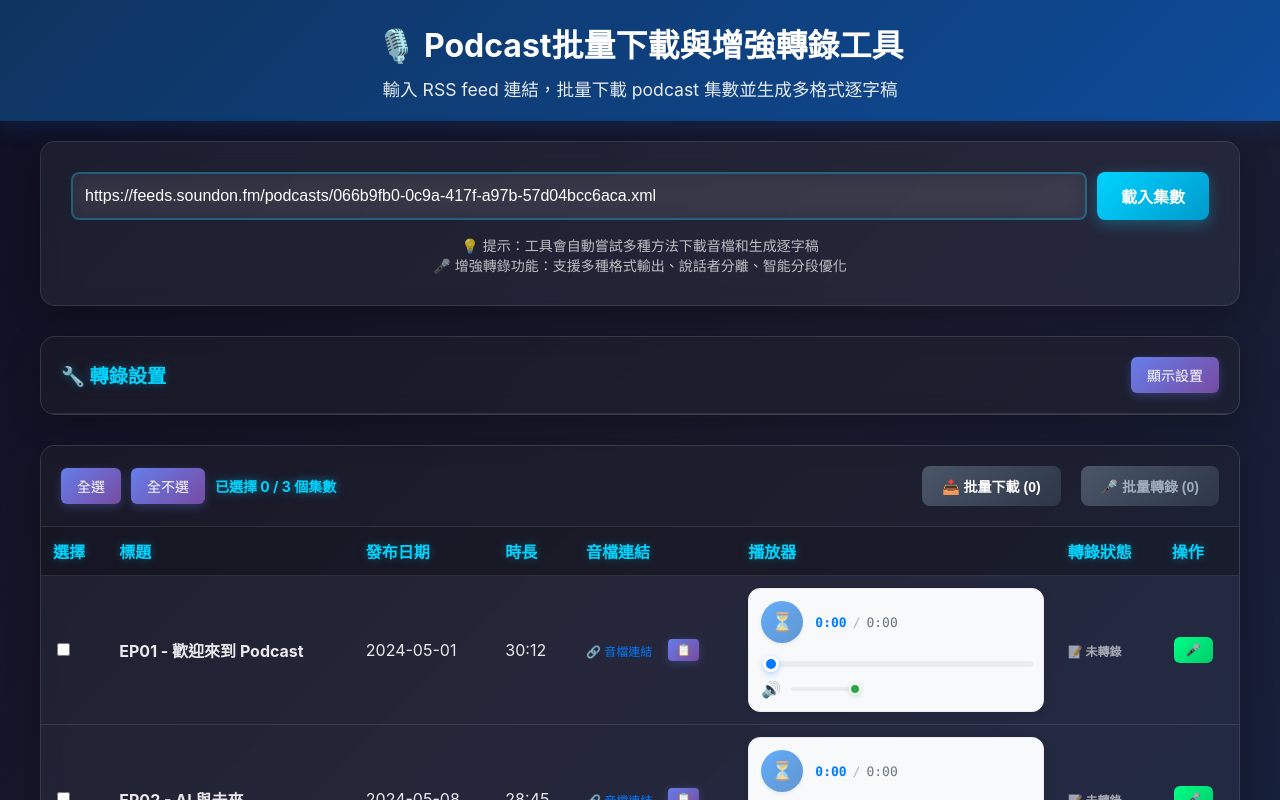
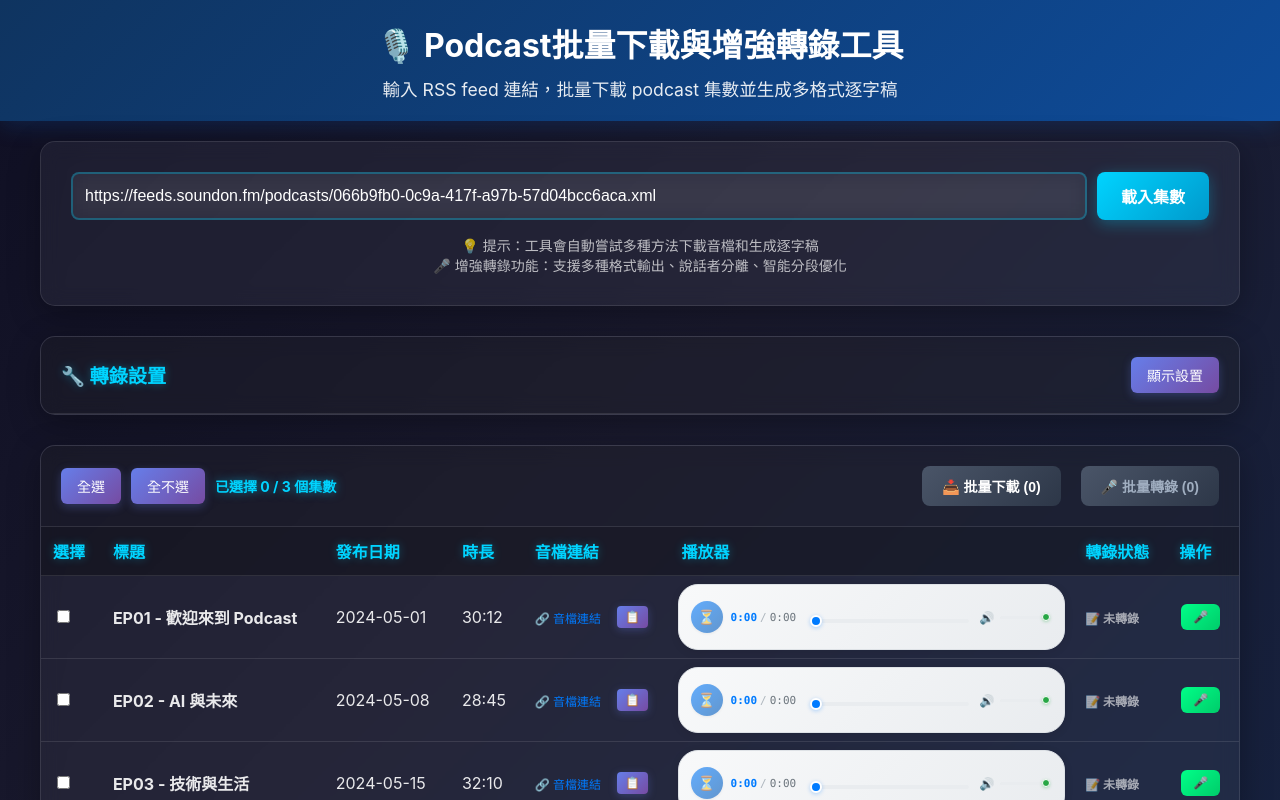
Before and after one commit to 0xpeng/podcastdownload2.0, a React (Create React App) app: page / in a window 1280 px wide. Shown: the top 800 px of the page. Built offline with nearby package versions, Linux system fonts and the light colour scheme.

Commit message:
🎨 重新設計音頻播放器界面 - 扁平化設計，水平布局，高度固定48px，漸變背景，優化響應式，提升視覺效果

```diff
--- a/src/App.css
+++ b/src/App.css
@@ -831,29 +831,50 @@
   animation: pulse 2s infinite;
 }
 
-/* 音頻播放器樣式 */
+/* 音頻播放器樣式 - 重新設計為扁平緊湊風格 */
 .audio-player {
   display: flex;
-  flex-direction: column;
-  gap: 8px;
-  padding: 12px;
-  background: #f8f9fa;
-  border-radius: 12px;
-  border: 1px solid #e9ecef;
-  min-width: 220px;
-  box-shadow: 0 2px 8px rgba(0, 0, 0, 0.1);
+  align-items: center;
+  gap: 12px;
+  padding: 8px 12px;
+  background: linear-gradient(135deg, #f8f9fa 0%, #e9ecef 100%);
+  border-radius: 20px;
+  border: 1px solid #dee2e6;
+  min-width: 280px;
+  height: 48px;
+  box-shadow: 0 2px 10px rgba(0, 0, 0, 0.08);
   transition: all 0.3s ease;
+  position: relative;
+  overflow: hidden;
+}
+
+.audio-player::before {
+  content: '';
+  position: absolute;
+  top: 0;
+  left: 0;
+  right: 0;
+  bottom: 0;
+  background: linear-gradient(90deg, rgba(0, 123, 255, 0.05) 0%, transparent 100%);
+  opacity: 0;
+  transition: opacity 0.3s ease;
+}
+
+.audio-player:hover::before {
+  opacity: 1;
 }
 
 .audio-player:hover {
-  box-shadow: 0 4px 16px rgba(0, 0, 0, 0.15);
+  box-shadow: 0 4px 20px rgba(0, 123, 255, 0.15);
   transform: translateY(-1px);
+  border-color: rgba(0, 123, 255, 0.3);
 }
 
 .player-controls {
   display: flex;
   align-items: center;
-  gap: 12px;
+  gap: 8px;
+  flex-shrink: 0;
 }
 
 .play-button {
@@ -861,41 +882,44 @@
   color: white;
   border: none;
   border-radius: 50%;
-  width: 42px;
-  height: 42px;
+  width: 32px;
+  height: 32px;
   display: flex;
   align-items: center;
   justify-content: center;
   cursor: pointer;
-  font-size: 18px;
-  transition: all 0.3s ease;
-  box-shadow: 0 2px 8px rgba(0, 123, 255, 0.3);
+  font-size: 14px;
+  transition: all 0.2s ease;
+  box-shadow: 0 2px 6px rgba(0, 123, 255, 0.3);
+  flex-shrink: 0;
 }
 
 .play-button:hover:not(:disabled) {
-  transform: scale(1.1);
-  box-shadow: 0 4px 16px rgba(0, 123, 255, 0.4);
+  transform: scale(1.05);
+  box-shadow: 0 3px 12px rgba(0, 123, 255, 0.4);
 }
 
 .play-button:active:not(:disabled) {
-  transform: scale(0.95);
+  transform: scale(0.98);
 }
 
 .play-button:disabled {
   opacity: 0.6;
   cursor: not-allowed;
   transform: none;
-  box-shadow: 0 2px 4px rgba(0, 0, 0, 0.1);
+  box-shadow: 0 1px 3px rgba(0, 0, 0, 0.1);
 }
 
 .time-info {
   display: flex;
   align-items: center;
-  gap: 4px;
-  font-size: 13px;
+  gap: 2px;
+  font-size: 11px;
   color: #6c757d;
   font-family: 'SF Mono', 'Monaco', 'Inconsolata', 'Roboto Mono', monospace;
   font-weight: 500;
+  flex-shrink: 0;
+  min-width: 60px;
 }
 
 .current-time {
@@ -905,7 +929,7 @@
 
 .time-separator {
   color: #adb5bd;
-  margin: 0 2px;
+  margin: 0 1px;
 }
 
 .total-time {
@@ -913,15 +937,16 @@
 }
 
 .progress-container {
-  width: 100%;
+  flex: 1;
+  min-width: 80px;
   position: relative;
 }
 
 .progress-slider {
   width: 100%;
-  height: 6px;
+  height: 4px;
   background: #e9ecef;
-  border-radius: 3px;
+  border-radius: 2px;
   appearance: none;
   cursor: pointer;
   outline: none;
@@ -929,55 +954,56 @@
 }
 
 .progress-slider:hover {
-  height: 8px;
+  height: 6px;
 }
 
 .progress-slider::-webkit-slider-thumb {
   appearance: none;
-  width: 16px;
-  height: 16px;
+  width: 12px;
+  height: 12px;
   border-radius: 50%;
   background: #007bff;
   cursor: pointer;
-  border: 3px solid white;
-  box-shadow: 0 2px 6px rgba(0, 123, 255, 0.3);
+  border: 2px solid white;
+  box-shadow: 0 1px 4px rgba(0, 123, 255, 0.3);
   transition: all 0.2s ease;
 }
 
 .progress-slider::-webkit-slider-thumb:hover {
-  transform: scale(1.2);
-  box-shadow: 0 3px 10px rgba(0, 123, 255, 0.5);
+  transform: scale(1.1);
+  box-shadow: 0 2px 8px rgba(0, 123, 255, 0.5);
 }
 
 .progress-slider::-moz-range-thumb {
-  width: 16px;
-  height: 16px;
+  width: 12px;
+  height: 12px;
   border-radius: 50%;
   background: #007bff;
   cursor: pointer;
-  border: 3px solid white;
-  box-shadow: 0 2px 6px rgba(0, 123, 255, 0.3);
+  border: 2px solid white;
+  box-shadow: 0 1px 4px rgba(0, 123, 255, 0.3);
   transition: all 0.2s ease;
 }
 
 .progress-slider::-moz-range-thumb:hover {
-  transform: scale(1.2);
+  transform: scale(1.1);
 }
 
 .volume-container {
   display: flex;
   align-items: center;
-  gap: 8px;
+  gap: 4px;
+  flex-shrink: 0;
 }
 
 .volume-icon {
-  font-size: 16px;
+  font-size: 12px;
   color: #28a745;
 }
 
 .volume-slider {
-  width: 70px;
-  height: 4px;
+  width: 50px;
+  height: 3px;
   background: #e9ecef;
   border-radius: 2px;
   appearance: none;
@@ -987,69 +1013,71 @@
 
 .volume-slider::-webkit-slider-thumb {
   appearance: none;
-  width: 12px;
-  height: 12px;
+  width: 8px;
+  height: 8px;
   border-radius: 50%;
   background: #28a745;
   cursor: pointer;
-  border: 2px solid white;
-  box-shadow: 0 1px 4px rgba(40, 167, 69, 0.3);
+  border: 1px solid white;
+  box-shadow: 0 1px 3px rgba(40, 167, 69, 0.3);
   transition: all 0.2s ease;
 }
 
 .volume-slider::-webkit-slider-thumb:hover {
-  transform: scale(1.2);
-  box-shadow: 0 2px 6px rgba(40, 167, 69, 0.5);
+  transform: scale(1.1);
+  box-shadow: 0 1px 6px rgba(40, 167, 69, 0.5);
 }
 
 .volume-slider::-moz-range-thumb {
-  width: 12px;
-  height: 12px;
+  width: 8px;
+  height: 8px;
   border-radius: 50%;
   background: #28a745;
   cursor: pointer;
-  border: 2px solid white;
-  box-shadow: 0 1px 4px rgba(40, 167, 69, 0.3);
+  border: 1px solid white;
+  box-shadow: 0 1px 3px rgba(40, 167, 69, 0.3);
 }
 
 /* 播放器列的樣式 */
 .audio-player-cell {
-  padding: 12px !important;
+  padding: 8px !important;
   vertical-align: middle;
-  min-width: 240px;
+  min-width: 300px;
 }
 
 /* 響應式設計 */
 @media (max-width: 1024px) {
   .audio-player {
-    min-width: 200px;
-    padding: 10px;
+    min-width: 260px;
+    gap: 10px;
   }
 
   .audio-player-cell {
-    min-width: 220px;
+    min-width: 280px;
+  }
+
+  .volume-slider {
+    width: 40px;
   }
 }
 
 @media (max-width: 768px) {
   .audio-player {
-    min-width: 180px;
-    padding: 8px;
-    gap: 6px;
-  }
-
-  .player-controls {
+    min-width: 220px;
     gap: 8px;
+    padding: 6px 10px;
+    height: 44px;
   }
 
   .play-button {
-    width: 36px;
-    height: 36px;
-    font-size: 16px;
+    width: 28px;
+    height: 28px;
+    font-size: 12px;
   }
 
   .time-info {
-    font-size: 11px;
+    font-size: 10px;
+    min-width: 50px;
   }
 
   .volume-container {
@@ -1057,8 +1085,8 @@
   }
 
   .audio-player-cell {
-    min-width: 200px;
-    padding: 8px !important;
+    min-width: 240px;
+    padding: 6px !important;
   }
 
   /* 手機版表格滾動 */
@@ -1069,35 +1097,43 @@
 
 @media (max-width: 480px) {
   .audio-player {
-    min-width: 160px;
-    padding: 6px;
+    min-width: 200px;
+    gap: 6px;
+    padding: 5px 8px;
+    height: 40px;
   }
 
   .play-button {
-    width: 32px;
-    height: 32px;
-    font-size: 14px;
+    width: 26px;
+    height: 26px;
+    font-size: 11px;
   }
 
   .time-info {
-    font-size: 10px;
+    font-size: 9px;
+    min-width: 45px;
   }
 
   .audio-player-cell {
-    min-width: 180px;
+    min-width: 220px;
   }
 }
 
 /* 深色主題下的音頻播放器 */
 @media (prefers-color-scheme: dark) {
   .audio-player {
-    background: #343a40;
-    border-color: #495057;
-    box-shadow: 0 2px 8px rgba(0, 0, 0, 0.3);
+    background: linear-gradient(135deg, #343a40 0%, #495057 100%);
+    border-color: #6c757d;
+    box-shadow: 0 2px 10px rgba(0, 0, 0, 0.3);
+  }
+
+  .audio-player::before {
+    background: linear-gradient(90deg, rgba(77, 171, 247, 0.1) 0%, transparent 100%);
   }
 
   .audio-player:hover {
-    box-shadow: 0 4px 16px rgba(0, 0, 0, 0.4);
+    box-shadow: 0 4px 20px rgba(77, 171, 247, 0.2);
+    border-color: rgba(77, 171, 247, 0.4);
   }
 
   .time-info {
@@ -1113,7 +1149,7 @@
   }
 
   .progress-slider, .volume-slider {
-    background: #495057;
+    background: #6c757d;
   }
 
   .volume-icon {
@@ -1121,21 +1157,21 @@
   }
 }
 
-/* 播放器動畫效果 */
-@keyframes pulse-play {
+/* 播放器動畫效果 - 更subtle */
+@keyframes pulse-play-subtle {
   0% {
-    box-shadow: 0 2px 8px rgba(0, 123, 255, 0.3);
+    box-shadow: 0 2px 6px rgba(0, 123, 255, 0.3);
   }
   50% {
-    box-shadow: 0 4px 16px rgba(0, 123, 255, 0.6);
+    box-shadow: 0 3px 10px rgba(0, 123, 255, 0.5);
   }
   100% {
-    box-shadow: 0 2px 8px rgba(0, 123, 255, 0.3);
+    box-shadow: 0 2px 6px rgba(0, 123, 255, 0.3);
   }
 }
 
 .play-button:not(:disabled) {
-  animation: pulse-play 2s infinite;
+  animation: pulse-play-subtle 3s infinite;
 }
 
 /* 播放狀態指示器 */
```
